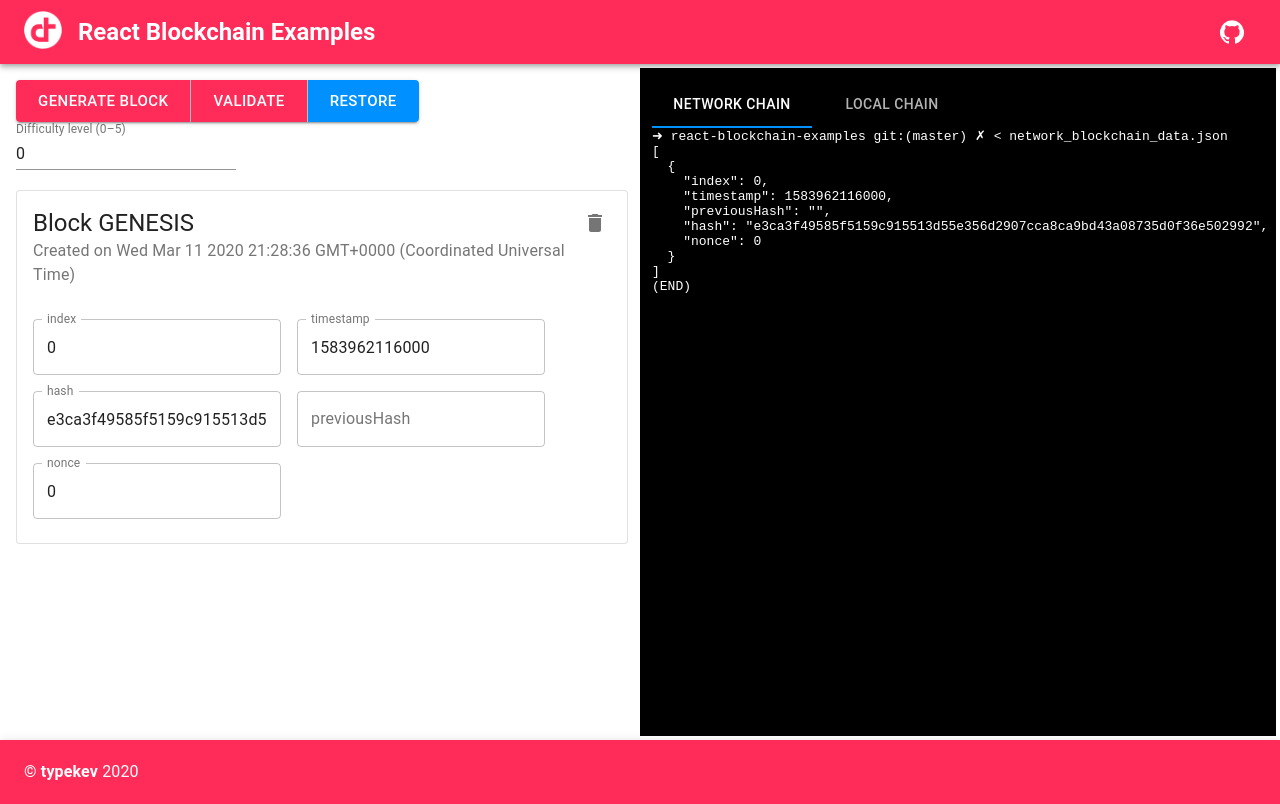
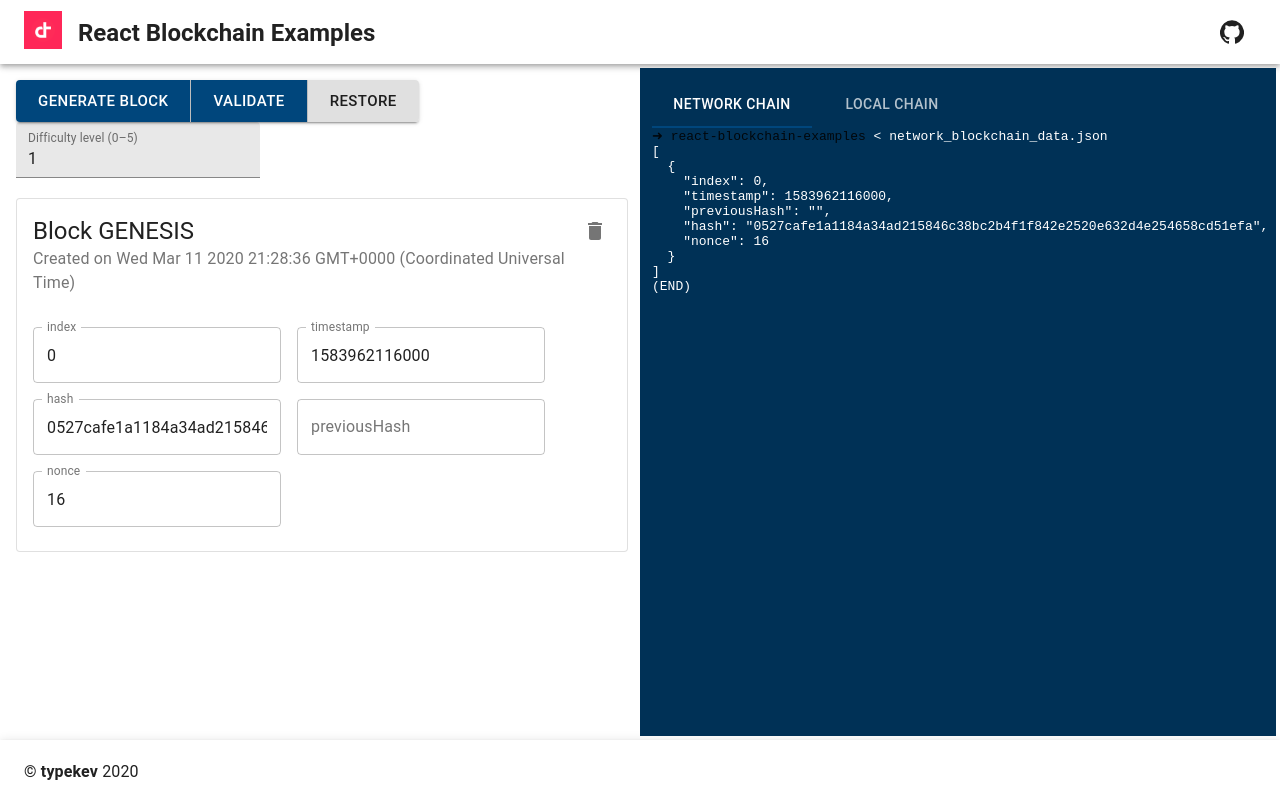
Before and after one commit to typekev/react-blockchain-examples, a React (Create React App) app: page / in a window 1280 px wide. Built offline with nearby package versions, Linux system fonts and the light colour scheme.

Commit message:
Update theme

```diff
--- a/src/colors.js
+++ /dev/null
@@ -1,4 +0,0 @@
-export const primary = "#ff2b59";
-export const secondary = "#0090ff";
-export const terminalText = "#FFFFFF";
-export const terminalBackground = "#000000";
--- a/src/components/Block.js
+++ b/src/components/Block.js
@@ -33,6 +33,7 @@ const Block = ({ index, timestamp, hash, del, onChange, ...fields }) => {
             ].map(([key, value]) => (
               <Grid key={key} item>
                 <TextField
+                  color="secondary"
                   variant="outlined"
                   type={typeof value}
                   label={key}
--- a/src/components/Chain.js
+++ b/src/components/Chain.js
@@ -14,7 +14,7 @@ import { AlertContext } from "../providers/AlertProvider";
 import Block from "./Block";
 import PrettyJSONView from "./PrettyJSONView";
 import { css } from "emotion";
-import { terminalText, terminalBackground } from "../colors";
+import theme from "../theme";
 
 const calculateHash = blockData => sha256(JSON.stringify(blockData)).toString();
 
@@ -71,7 +71,7 @@ const editBlock = (blockchain, setBlockchain) => ({ hash, key, value }) =>
 const Chain = () => {
   const [blockchain, setBlockchain] = useState([]);
   const [localBlockchain, setLocalBlockchain] = useState([]);
-  const [difficulty, setDifficulty] = useState(0);
+  const [difficulty, setDifficulty] = useState(1);
   const [currentTab, setCurrentTab] = useState(0);
   const setMessage = useContext(AlertContext);
 
@@ -108,7 +108,7 @@ const Chain = () => {
           <Grid item flex="1">
             <ButtonGroup variant="contained" size="large">
               <Button
-                color="primary"
+                color="secondary"
                 onClick={() =>
                   addBlock(localBlockchain, setLocalBlockchain, difficulty)
                 }
@@ -116,7 +116,7 @@ const Chain = () => {
                 Generate Block
               </Button>
               <Button
-                color="primary"
+                color="secondary"
                 onClick={() =>
                   setMessage(
                     validate(blockchain, localBlockchain)
@@ -127,10 +127,7 @@ const Chain = () => {
               >
                 Validate
               </Button>
-              <Button
-                color="secondary"
-                onClick={() => setLocalBlockchain(blockchain)}
-              >
+              <Button onClick={() => setLocalBlockchain(blockchain)}>
                 Restore
               </Button>
             </ButtonGroup>
@@ -138,6 +135,8 @@ const Chain = () => {
           <Grid item>
             <TextField
               fullWidth
+              variant="filled"
+              color="secondary"
               label="Difficulty level (0–5)"
               type="number"
               value={difficulty}
@@ -165,8 +164,8 @@ const Chain = () => {
         className={css`
           position: relative;
           margin: 0;
-          color: ${terminalText};
-          background-color: ${terminalBackground};
+          color: ${theme.palette.secondary.contrastText};
+          background-color: ${theme.palette.secondary.dark};
           height: calc(100vh - 8.25rem);
           overflow: hidden;
         `}
@@ -175,7 +174,8 @@ const Chain = () => {
           position="relative"
           elevation="0"
           className={css`
-            background-color: ${terminalBackground};
+            color: ${theme.palette.secondary.contrastText};
+            background-color: ${theme.palette.secondary.dark};
           `}
         >
           <Tabs
--- a/src/components/Layout.js
+++ b/src/components/Layout.js
@@ -2,7 +2,7 @@ import React from "react";
 import styled from "styled-components";
 import { Typography, Toolbar, AppBar, IconButton } from "@material-ui/core";
 import GitHub from "@material-ui/icons/GitHub";
-import logo from "../images/devoteam-white.png";
+import logo from "../images/devoteam-logo-red.png";
 
 const Main = styled.div`
   position: relative;
@@ -18,6 +18,7 @@ const Main = styled.div`
 const Title = styled(Typography)`
   flex-grow: 1;
   padding-left: 1rem;
+  padding-top: 0.125rem;
 `;
 
 const Layout = ({ children }) => {
--- a/src/components/PrettyJSONView.js
+++ b/src/components/PrettyJSONView.js
@@ -1,6 +1,8 @@
 import React from "react";
 import { css } from "emotion";
+import theme from "../theme";
 
+console.log(theme);
 const PrettyJSONView = ({ data, name }) => (
   <pre
     className={css`
@@ -9,7 +11,20 @@ const PrettyJSONView = ({ data, name }) => (
       overflow: scroll;
     `}
   >
-    ➜ react-blockchain-examples git:(master) ✗{" "}
+    <span
+      className={css`
+        color: ${theme.palette.primary.contrastText};
+      `}
+    >
+      ➜{" "}
+    </span>
+    <span
+      className={css`
+        color: ${theme.palette.primary.contrastText};
+      `}
+    >
+      react-blockchain-examples{" "}
+    </span>
     {`< ${name}_blockchain_data.json`}
     <br />
     {JSON.stringify(data, null, 2)}
--- a/src/palette.js
+++ b/src/palette.js
@@ -1,10 +1,8 @@
-import { primary, secondary } from "./colors";
-
 const palette = {
   primary: {
-    main: primary
+    main: "#FFF"
   },
-  secondary: { main: secondary }
+  secondary: { main: "rgb(0, 70, 124)" }
 };
 
 export default palette;
```
Also changed, not shown: src/images/devoteam-logo-red.png (added), src/images/devoteam-white.png (deleted).
